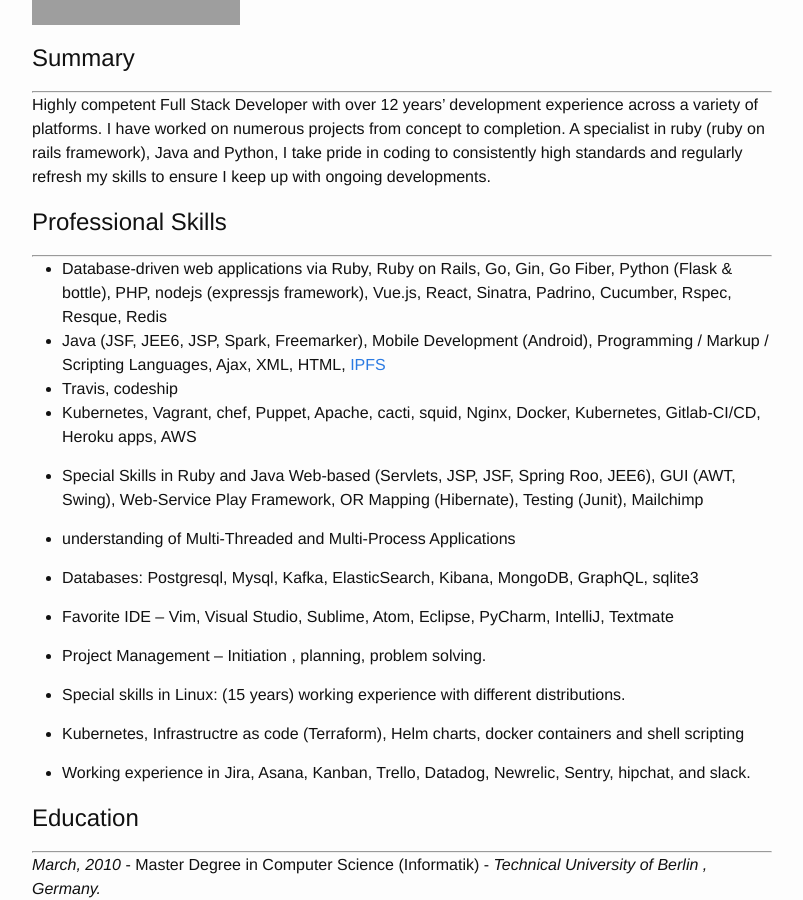
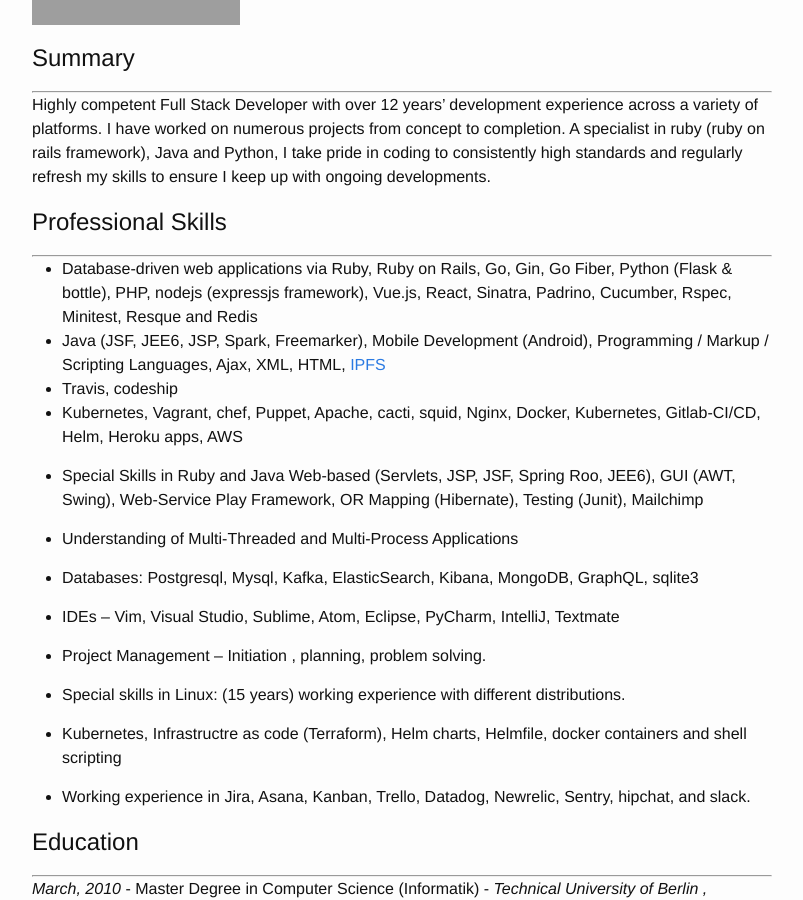
Before and after one commit to tokhi/tokhi.github.io, a Jekyll site: the page built from 2014-10-16-resume.markdown, in a window 1280 px wide and 900 px high, scrolled down 299 px. Shown: the whole window, without its empty margins (238-1041 px from the left). Built offline with Jekyll 4.4.1, drawn with Linux system fonts in a browser that asks for light colours; nearby versions of some CDN libraries; grey boxes are pictures that could not be loaded.

Commit message:
Update 2014-10-16-resume.markdown

```diff
--- a/2014-10-16-resume.markdown
+++ b/2014-10-16-resume.markdown
@@ -31,24 +31,24 @@
 
 <hr>
 
-* Database-driven web applications via Ruby, Ruby on Rails, Go, Gin, Go Fiber, Python (Flask & bottle), PHP, nodejs (expressjs framework), Vue.js, React, Sinatra, Padrino, Cucumber, Rspec, Resque, Redis
+* Database-driven web applications via Ruby, Ruby on Rails, Go, Gin, Go Fiber, Python (Flask & bottle), PHP, nodejs (expressjs framework), Vue.js, React, Sinatra, Padrino, Cucumber, Rspec, Minitest, Resque and Redis
 * Java (JSF, JEE6, JSP, Spark, Freemarker), Mobile Development (Android), Programming / Markup / Scripting Languages, Ajax, XML, HTML, <a href="https://ipfs.io/ipfs/QmNhFJjGcMPqpuYfxL62VVB9528NXqDNMFXiqN5bgFYiZ1/its-time-for-the-permanent-web.html">IPFS</a>
 * Travis, codeship
-* Kubernetes, Vagrant, chef, Puppet, Apache, cacti, squid, Nginx, Docker, Kubernetes, Gitlab-CI/CD, Heroku apps, AWS
+* Kubernetes, Vagrant, chef, Puppet, Apache, cacti, squid, Nginx, Docker, Kubernetes, Gitlab-CI/CD, Helm, Heroku apps, AWS
 
 * Special Skills in Ruby and Java  Web-based (Servlets, JSP, JSF, Spring Roo, JEE6), GUI (AWT, Swing), Web-Service Play Framework, OR Mapping (Hibernate), Testing (Junit), Mailchimp
 
-* understanding of Multi-Threaded and Multi-Process Applications
+* Understanding of Multi-Threaded and Multi-Process Applications
 
 * Databases: Postgresql, Mysql, Kafka, ElasticSearch, Kibana, MongoDB, GraphQL, sqlite3
 
-* Favorite IDE – Vim, Visual Studio, Sublime, Atom, Eclipse, PyCharm, IntelliJ, Textmate
+* IDEs – Vim, Visual Studio, Sublime, Atom, Eclipse, PyCharm, IntelliJ, Textmate
 
 * Project Management – Initiation , planning, problem solving.
 
 * Special skills in Linux: (15 years) working experience with different distributions.
 
-* Kubernetes, Infrastructre as code (Terraform), Helm charts, docker containers and shell scripting
+* Kubernetes, Infrastructre as code (Terraform), Helm charts, Helmfile, docker containers and shell scripting
 
 * Working experience in Jira, Asana, Kanban, Trello, Datadog, Newrelic, Sentry, hipchat, and slack.
 
```
